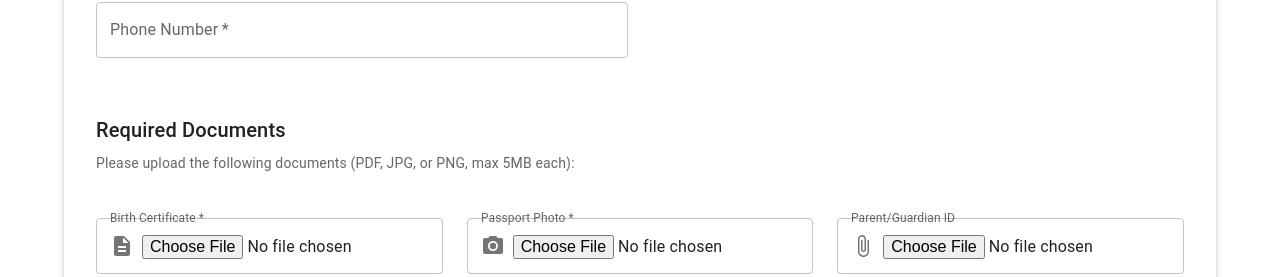
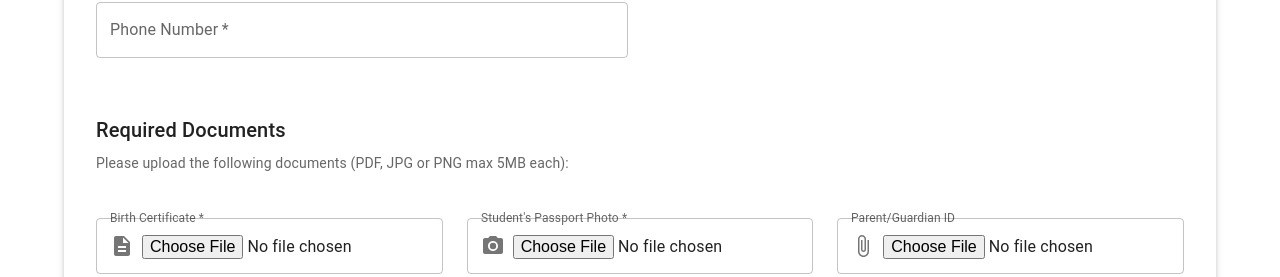
Before and after one commit to elly-design/tbjs-system, a React (Vite) app: page /admission in a window 1280 px wide. Shown: the part 1005-1282 px from the top of the page. Built offline with nearby package versions, Linux system fonts and the light colour scheme.

Commit message:
Update Admission form: Remove 'Other' options, update labels and validation messages

```diff
--- a/src/pages/Admission.jsx
+++ b/src/pages/Admission.jsx
@@ -273,7 +273,6 @@ const Admission = () => {
                 >
                   <MenuItem value="Male">Male</MenuItem>
                   <MenuItem value="Female">Female</MenuItem>
-                  <MenuItem value="Other">Other</MenuItem>
                 </Select>
               </FormControl>
             </Grid>
@@ -314,7 +313,7 @@ const Admission = () => {
                 placeholder="e.g., ABC123-XYZ456"
                 inputProps={{
                   // Client-side validation removed to prevent regex errors
-                  title: 'Enter UPI number (letters, numbers, and hyphens only)'
+                  title: 'Enter UPI number (letters, numbers and hyphens only)'
                 }}
               />
             </Grid>
@@ -406,7 +405,6 @@ const Admission = () => {
                   <MenuItem value="Mother">Mother</MenuItem>
                   <MenuItem value="Father">Father</MenuItem>
                   <MenuItem value="Guardian">Guardian</MenuItem>
-                  <MenuItem value="Other">Other</MenuItem>
                 </Select>
               </FormControl>
             </Grid>
@@ -429,7 +427,7 @@ const Admission = () => {
             <Grid item xs={12}>
               <Typography variant="h6" gutterBottom sx={{ mt: 3 }}>Required Documents</Typography>
               <Typography variant="body2" color="textSecondary" gutterBottom>
-                Please upload the following documents (PDF, JPG, or PNG, max 5MB each):
+                Please upload the following documents (PDF, JPG or PNG max 5MB each):
               </Typography>
             </Grid>
 
@@ -461,7 +459,7 @@ const Admission = () => {
 
             <Grid item xs={12} sm={6} md={4}>
               <FormControl fullWidth margin="normal">
-                <InputLabel shrink>Passport Photo *</InputLabel>
+                <InputLabel shrink>Student's Passport Photo *</InputLabel>
                 <OutlinedInput
                   type="file"
                   id="passport-photo"
```
